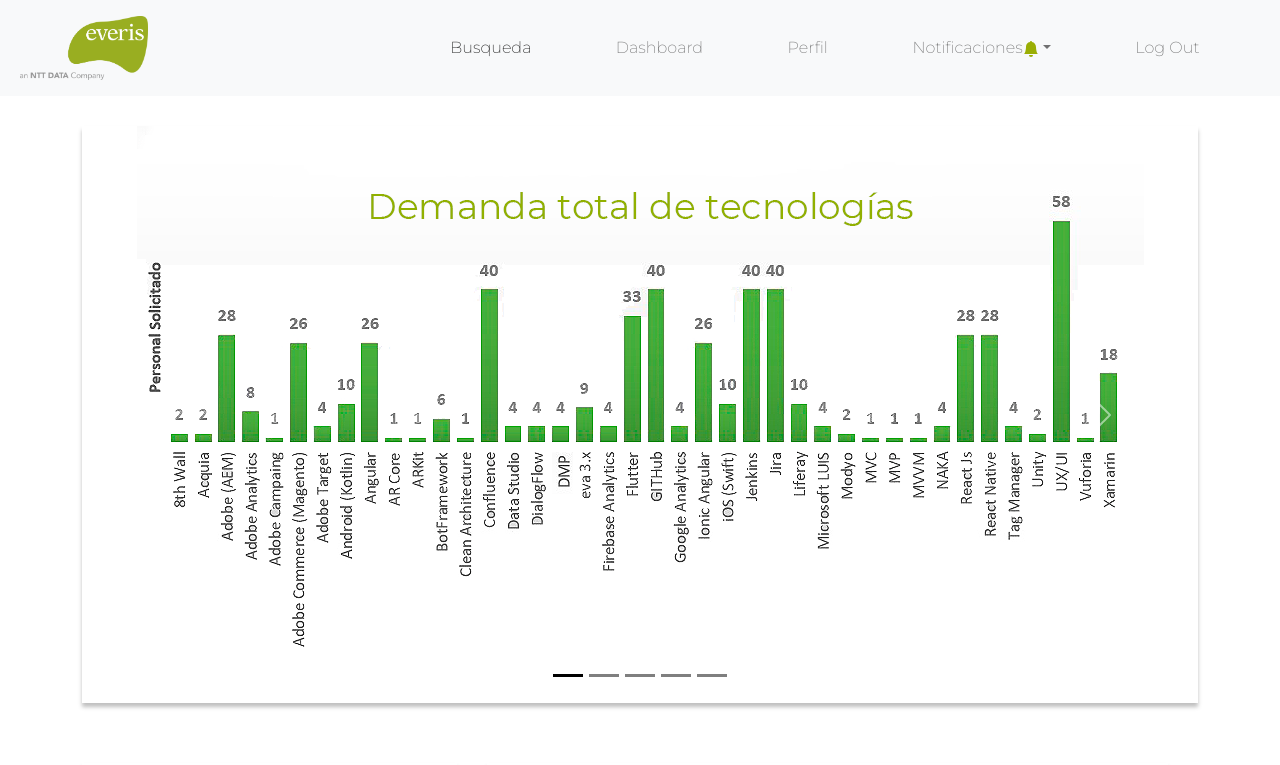
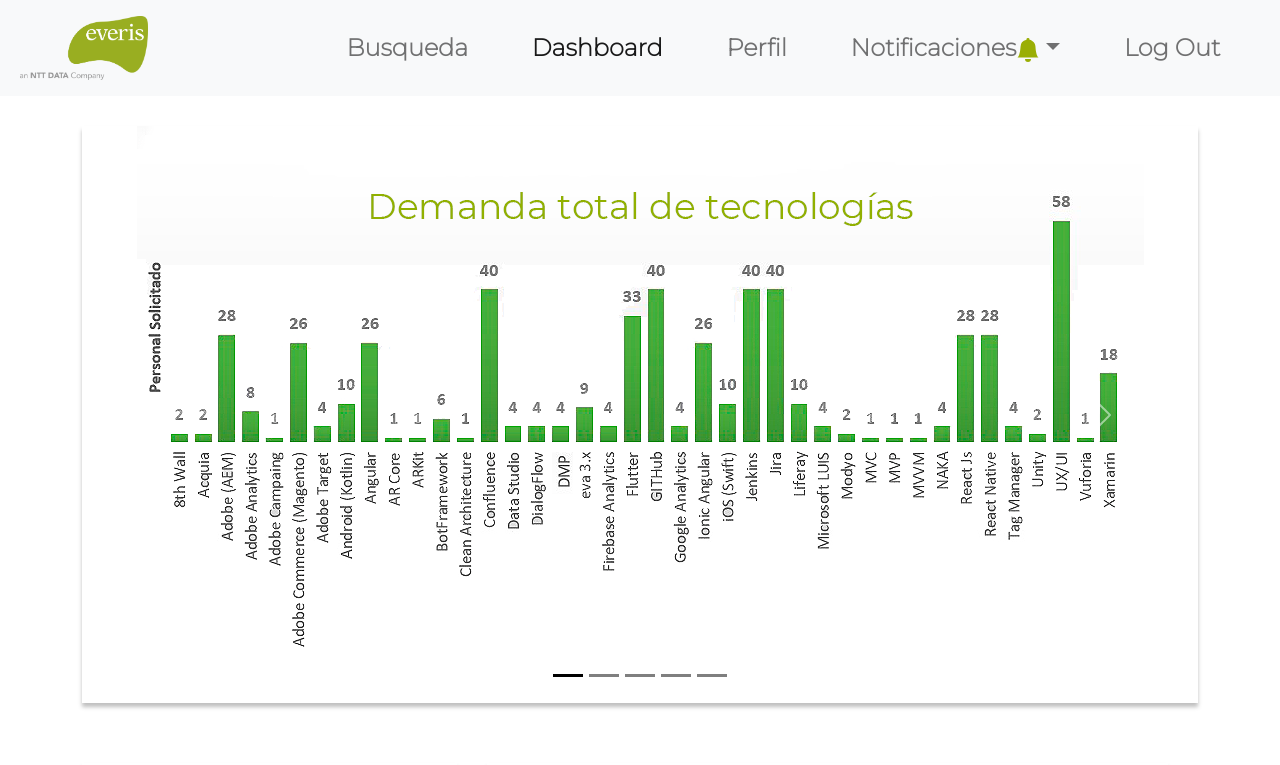
Before and after one commit to nathalytaucare/Matriz-de-conocimientos, a React (Create React App) app: page /dashboardLeader in a window 1280 px wide. Shown: the top 765 px of the page. Built offline with nearby package versions, Linux system fonts and the light colour scheme.

Commit message:
added Read.me, navbar and carousel corrections

```diff
--- a/src/components/EmployeeCarousel.jsx
+++ b/src/components/EmployeeCarousel.jsx
@@ -1,9 +1,10 @@
 import React from 'react';
+import './carousel.css';
 
 const EmployeeCarousel = () => {
   return (
     <div>
-      <div id="carouselExampleDark" className="carousel carousel-dark slide" data-bs-ride="carousel">
+      <div id="carouselExampleDark" className="carousel carousel-dark slide section-carousel" data-bs-ride="carousel">
         <div className="carousel-indicators">
           <button type="button" data-bs-target="#carouselExampleDark" data-bs-slide-to="0" className="active" aria-current="true" aria-label="Slide 1"></button>
           <button type="button" data-bs-target="#carouselExampleDark" data-bs-slide-to="1" aria-label="Slide 2"></button>
--- a/src/components/Navbar.jsx
+++ b/src/components/Navbar.jsx
@@ -17,10 +17,10 @@
         <div className="collapse navbar-collapse" id="navbarNav">
           <ul className="navbar-nav">
             <li className="nav-item p-2 flex-fill">
-              <a className="nav-link active" aria-current="page" href="/FilterAndSearch">Busqueda</a>
+              <a className="nav-link" aria-current="page" href="/FilterAndSearch">Busqueda</a>
             </li>
             <li className="nav-item p-2 flex-fill">
-              <a className="nav-link" href="/DashboardLeader">Dashboard</a>
+              <a className="nav-link active" href="/DashboardLeader">Dashboard</a>
             </li>
             <li className="nav-item p-2 flex-fill">
               <a className="nav-link" href="/leaderProfile">Perfil</a>
--- a/src/components/navbar.css
+++ b/src/components/navbar.css
@@ -1,5 +1,8 @@
 .navbar {
 margin: 0;
+font-style:normal;
+font-weight:bold;
+font-size: 1.5rem;
 }
 
 .navbar-collapse {
```
Also changed, not shown: 1 other file (tests, documents, lock files or other folders).
